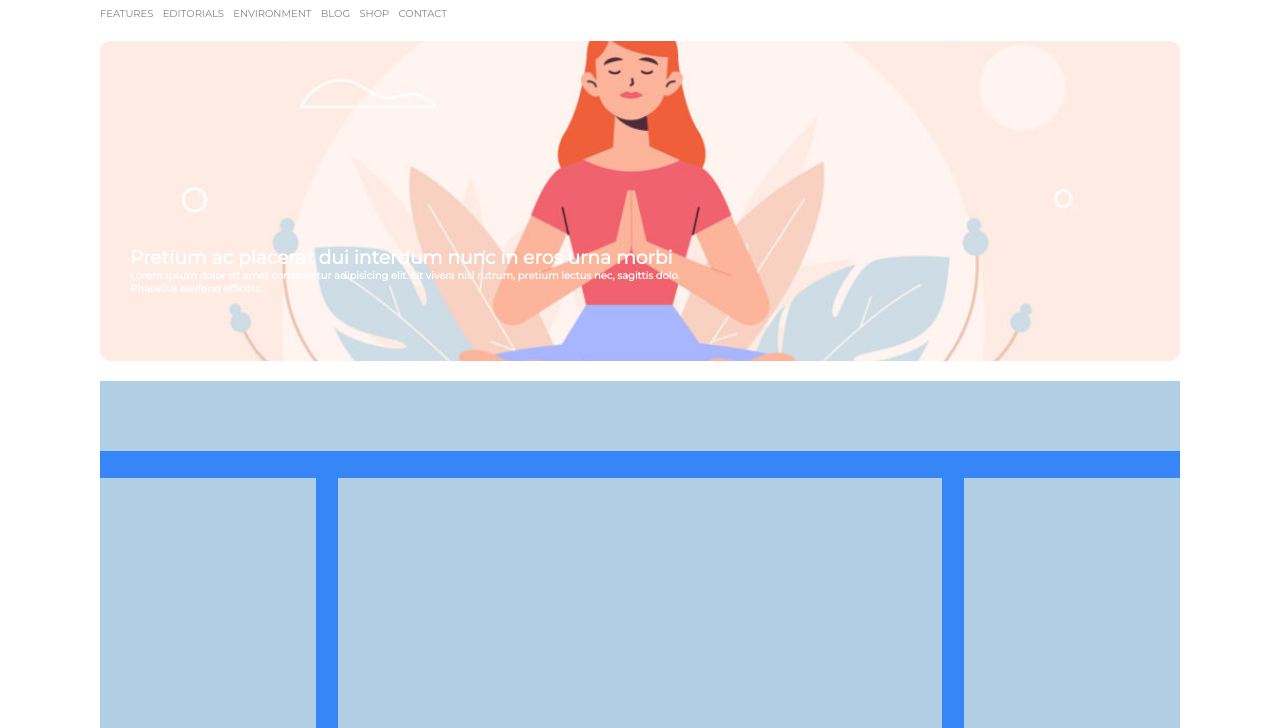
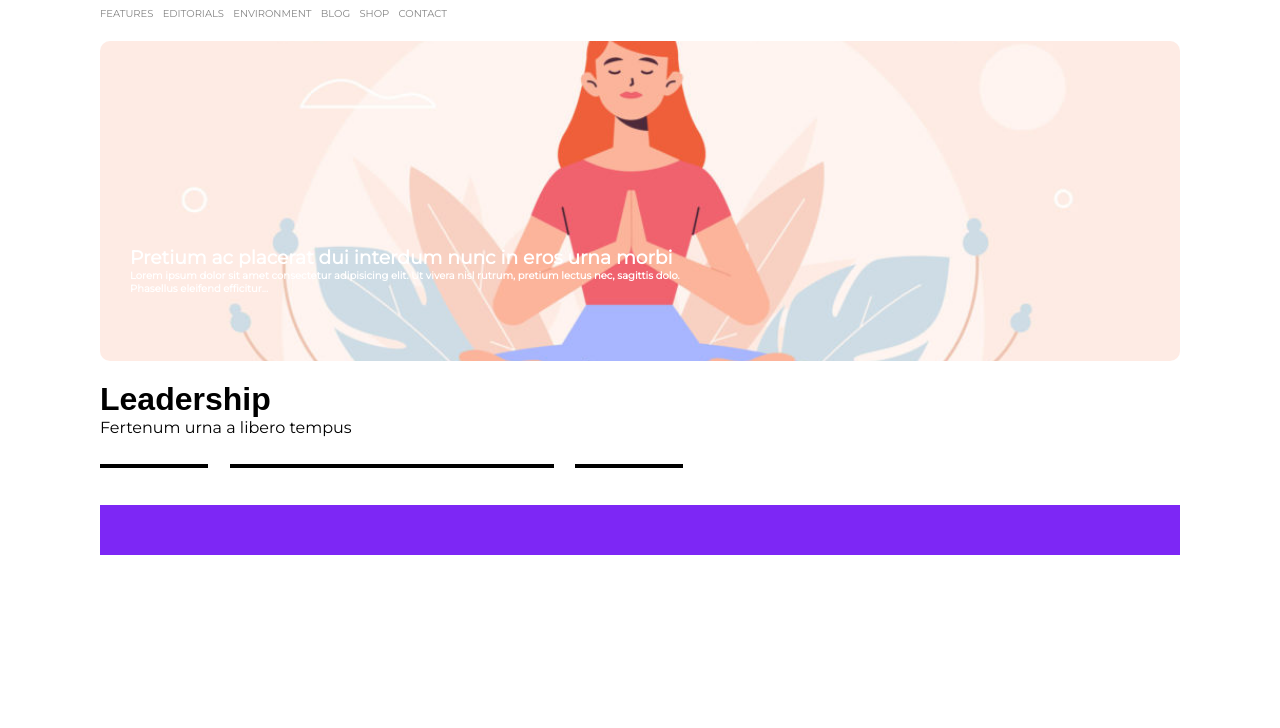
Before and after one commit to andrea-nuzzo/htmlcss-wp, a plain HTML site: page index.html in a window 1280 px wide. Shown: the part 72-800 px from the top of the page. Drawn offline with Linux system fonts and the light colour scheme.

Commit message:
html css - created and formatted top main

```diff
--- a/css/style.css
+++ b/css/style.css
@@ -3,7 +3,7 @@
   margin: 0;
   padding: 0;
   box-sizing: border-box;
-  font-family: 'Montserrat', sans-serif;
+
 }
 /* COLOR PALETTE */
   /* header D881E0 */
@@ -14,6 +14,7 @@
 
 body{
   padding: 0px 100px;
+  font-family: 'Montserrat', sans-serif;
 }
 
 .clearfix::after{
@@ -23,6 +24,7 @@
 }
 
 /* <--- HEADER --->   */
+
 
 #logo{
   border-right: 0.5px solid lightgray;
@@ -61,28 +63,30 @@
   font-size: 10px;
 }
 
+
 /* <--- MAIN --->   */
-main{
-  background-color: #3686F7;
-}
 
 .left{
     float: left;
 }
 
-.right {
-    float: right;
+h1{
+  font-family: Arial, Helvetica, sans-serif;
 }
-
 .bottom1-main, .bottom3-main{
     margin: 2.5% 0;
-    width: 20%;
-}
+    width: 10%;
+    border: 2px solid black;
+    background-color: #B1CEE4;
+  }
 
 .bottom2-main{
   margin: 2.5% 2%;
-  width: 56%;
+  width: 30%;
+  background-color: #B1CEE4;
+  border: 2px solid black;
 }
+
 
 /* <--- FOOTER --->   */
 
@@ -92,20 +96,3 @@
     margin-top: 10px;
 
 }
-
-/* <--- DEBUG ---> */
-
-/* .debug .header-top{
-  height: 110px;
-  background-color: #D881E0;
-} */
-
-.debug .top-main {
-    height: 70px;
-    background-color: #B1CEE4;
-}
-
-.debug .bottom1-main, .debug .bottom2-main, .debug .bottom3-main {
-  height: 450px;
-  background-color: #B1CEE4;
-  }
--- a/index.html
+++ b/index.html
@@ -43,7 +43,10 @@
     <!-- inizio main -->
     <main>
         <div class="clearfix">
-            <div class="top-main"></div>
+            <div class="top-main">
+                <h1>Leadership</h1>
+                <div>Fertenum urna a libero tempus</div>
+            </div>
             <div class="bottom1-main left"></div>
             <div class="bottom2-main left"></div>
             <div class="bottom3-main left"></div>
```
